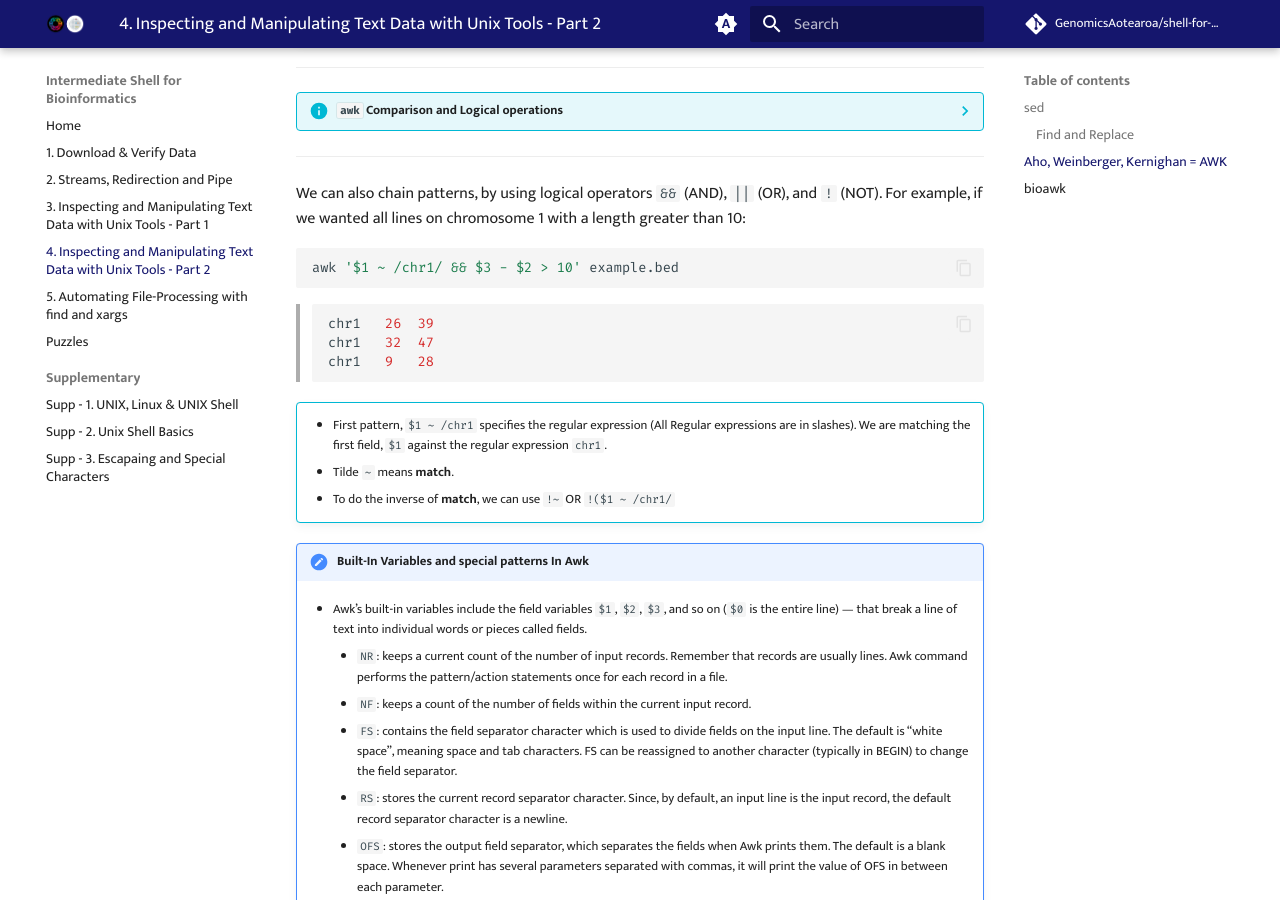
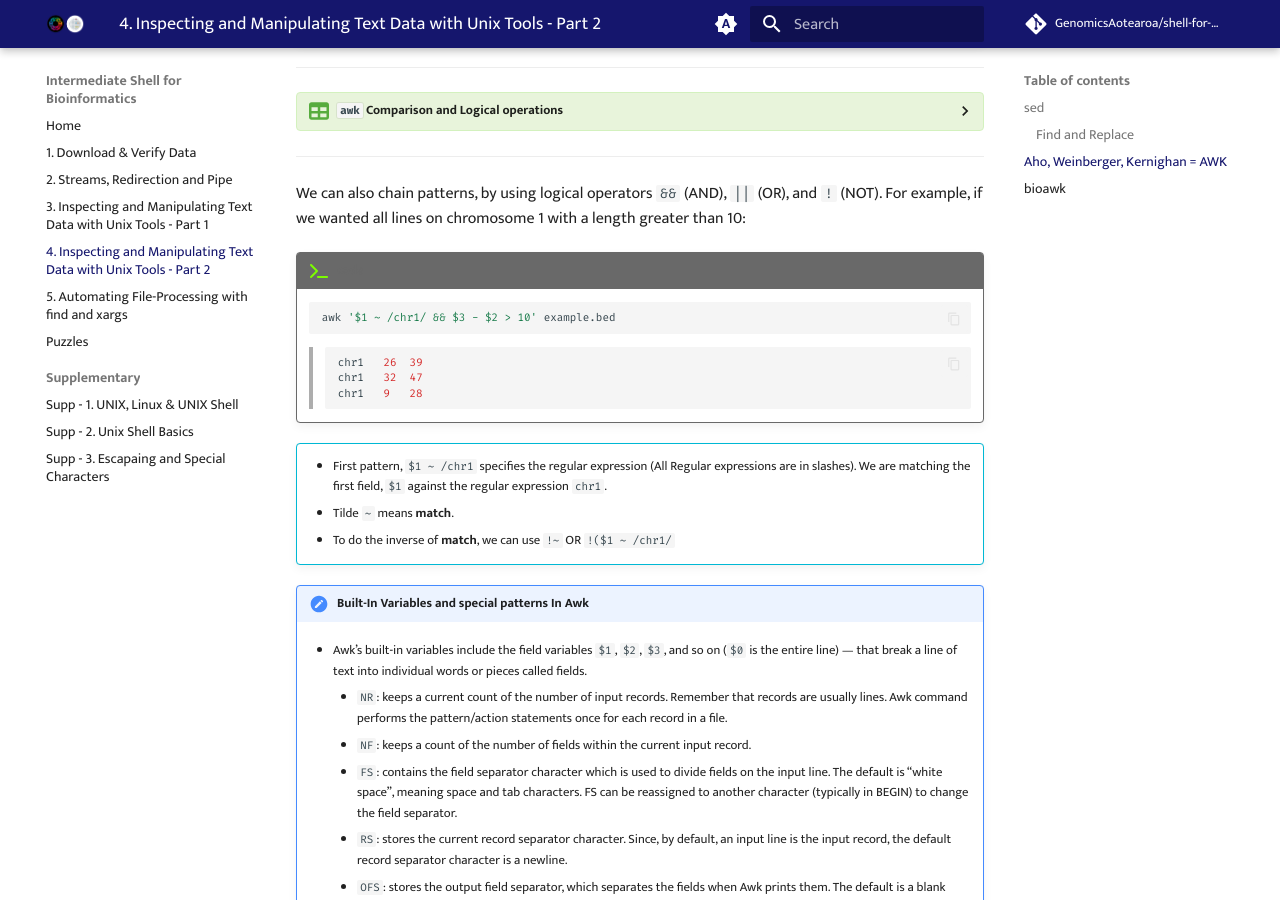
Before and after one commit to GenomicsAotearoa/shell-for-bioinformatics, an MkDocs documentation site: the page built from docs/5_inspectmanipulate2.md, in a window 1280 px wide and 900 px high, scrolled down 6384 px. Built offline with MkDocs 1.6.1 and Material for MkDocs 9.7.7, drawn with Linux system fonts in a browser that asks for light colours; comment, search, counter and statistics services are not loaded.

Commit message:
awk minor change

````diff
--- a/docs/5_inspectmanipulate2.md
+++ b/docs/5_inspectmanipulate2.md
@@ -301,14 +301,16 @@
 
 We can also chain patterns, by using logical operators `&&` (AND), `||` (OR), and `!` (NOT). For example, if we wanted all lines on chromosome 1 with a length greater than 10:
 
-```bash
-awk '$1 ~ /chr1/ && $3 - $2 > 10' example.bed
-```
->```bash
->chr1	26	39
->chr1	32	47
->chr1	9	28
->```
+!!! terminal "code"
+
+    ```bash
+    awk '$1 ~ /chr1/ && $3 - $2 > 10' example.bed
+    ```
+    >```bash
+    >chr1	26	39
+    >chr1	32	47
+    >chr1	9	28
+    >```
 !!! info ""
 
     - First pattern, `$1 ~ /chr1` specifies the regular expression (All Regular expressions are in slashes).  We are matching the first field, `$1` against the regular expression `chr1`.
````
Also changed, not shown: other parts of docs/5_inspectmanipulate2.md (+1 -1 lines).
